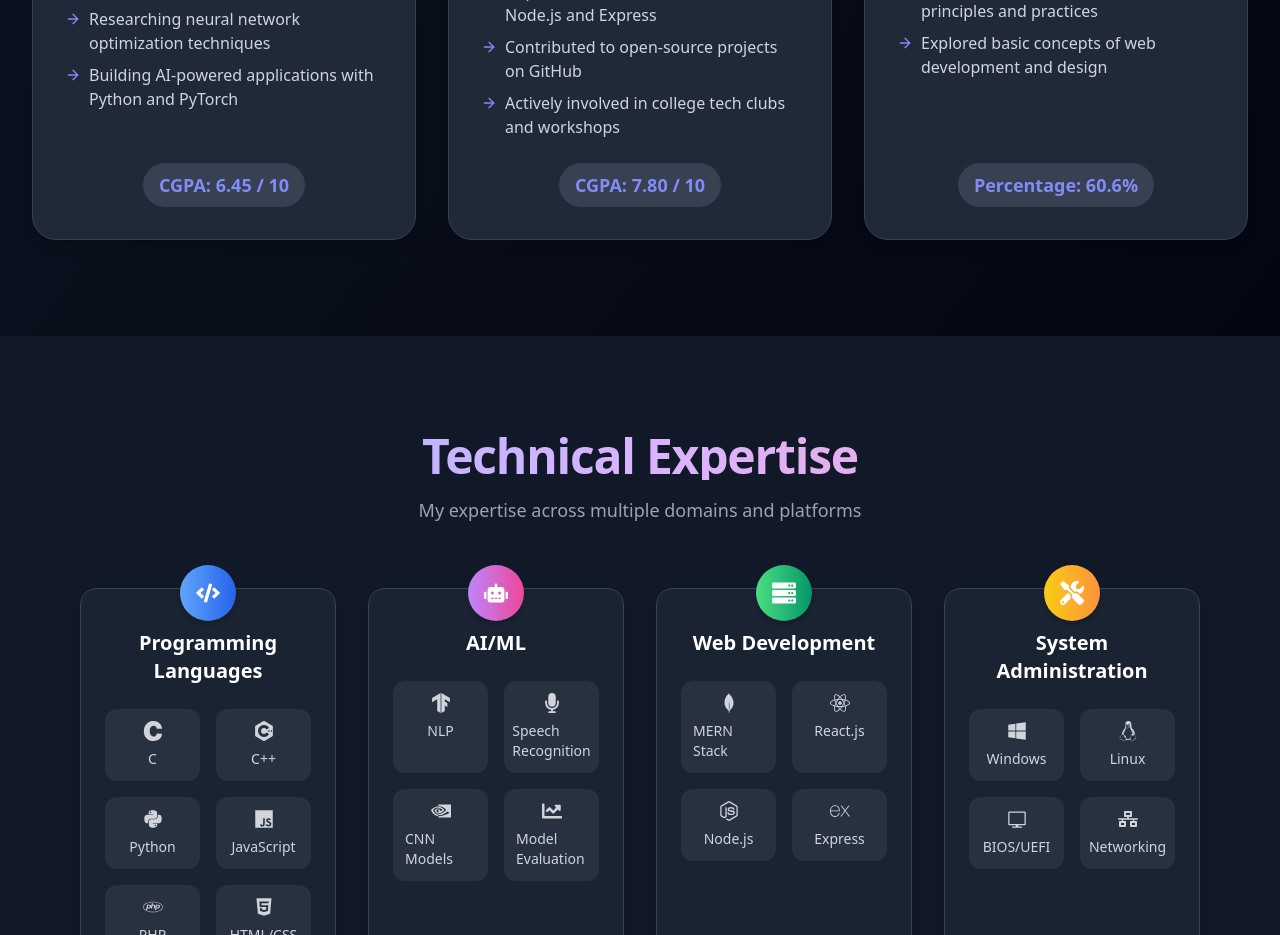
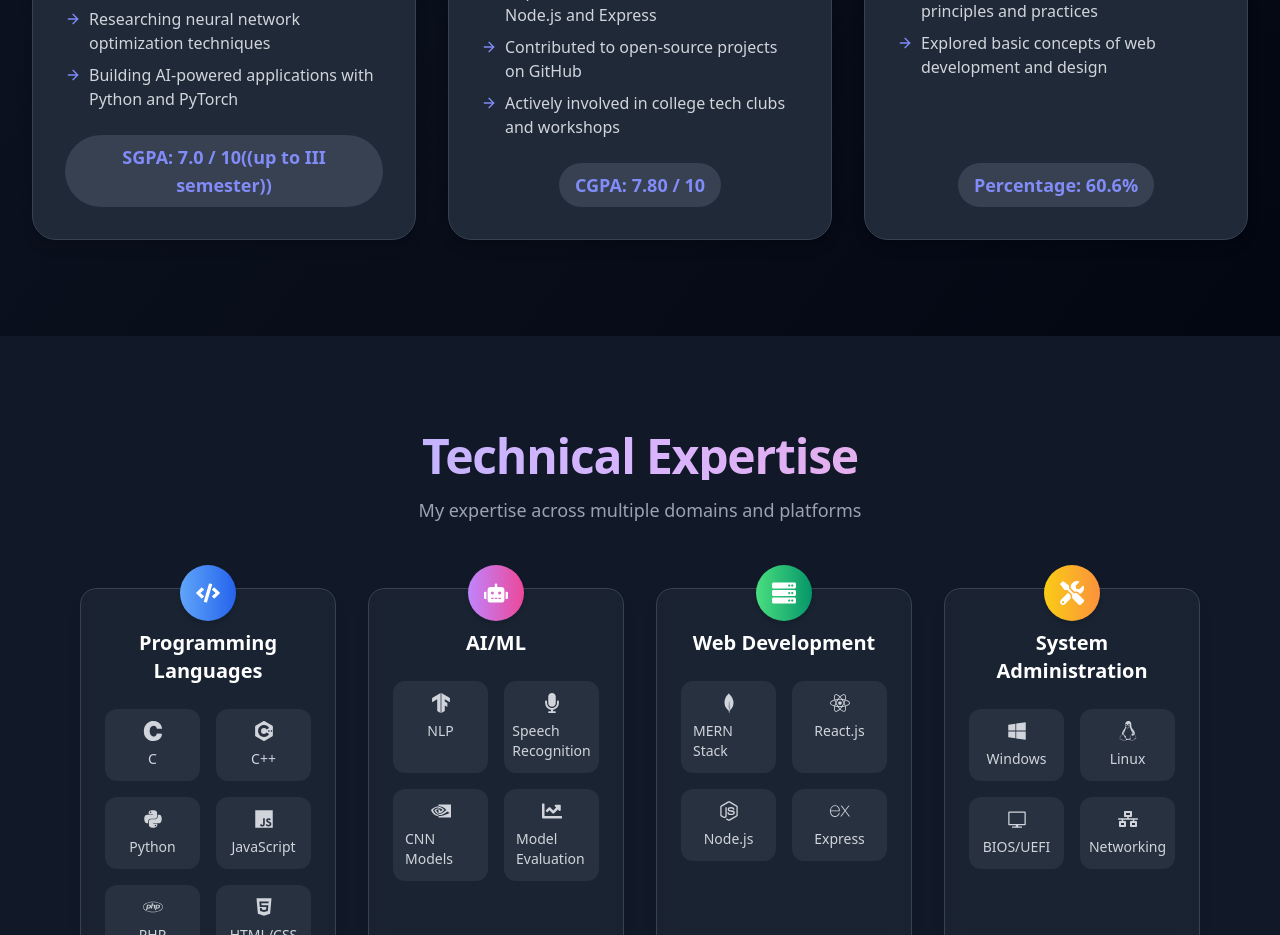
Before and after one commit to Manikandankb2403/portfolio, a React (Vite) app: page / in a window 1280 px wide. Shown: the part 3180-4115 px from the top of the page. Built offline with nearby package versions, Linux system fonts and the light colour scheme.

Commit message:
Update About.jsx
cgpa to sgpa

```diff
--- a/src/components/About.jsx
+++ b/src/components/About.jsx
@@ -10,7 +10,7 @@
       degree: "Master of Computer Applications",
       institution: "SASTRA Deemed to be University, Thanjavur",
       period: "2023 – Present",
-      cgpa: "CGPA: 6.45 / 10",
+      cgpa: "SGPA: 7.0 / 10((up to III semester))",
       icon: <IoIosSchool className="text-3xl" />,
       highlights: [
         "Developing computer vision systems using TensorFlow and OpenCV",
```
